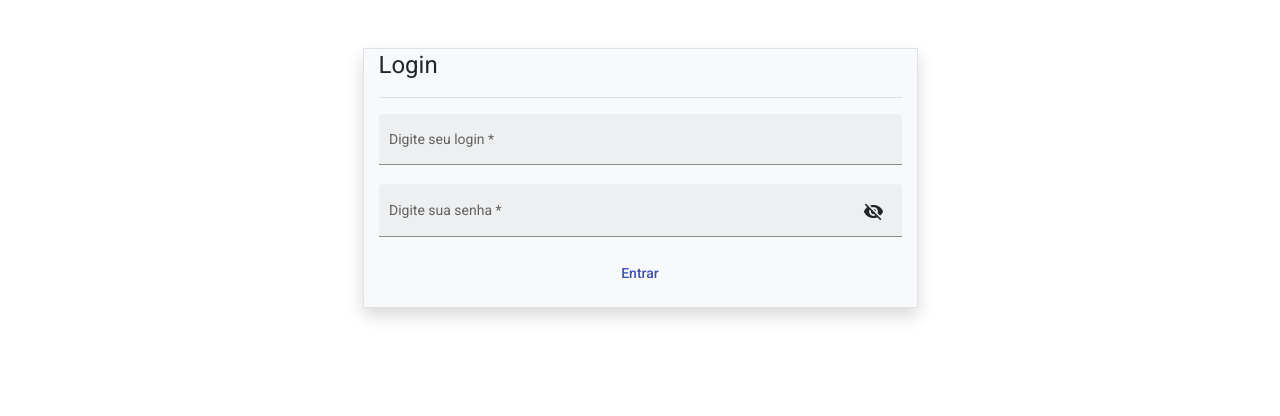
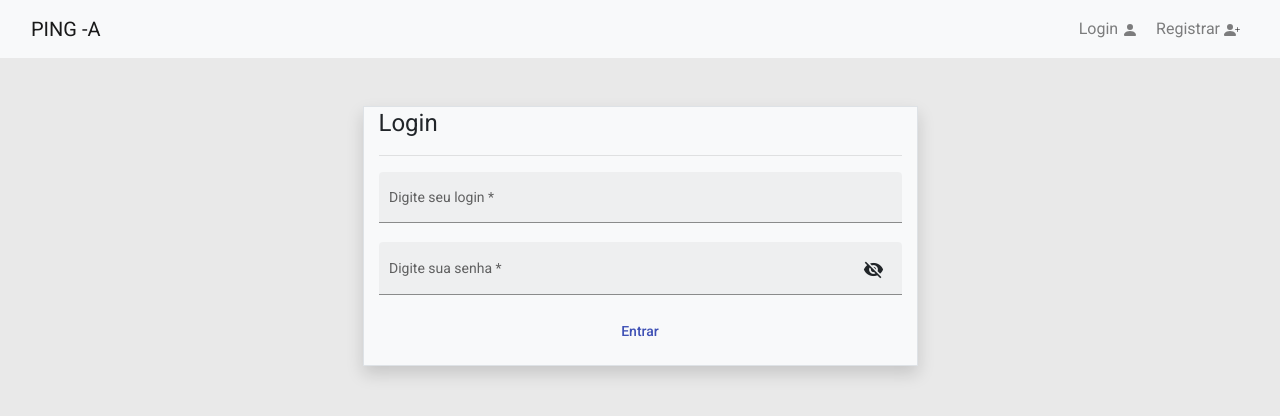
Before and after one commit to Trypion/projeto_ufsc, an Angular app in the folder frontend/: page /login in a window 1280 px wide. Shown: the top 416 px of the page. Built offline with nearby package versions, Linux system fonts and the light colour scheme.

Commit message:
melhoras no login

```diff
--- a/frontend/src/app/app.component.html
+++ b/frontend/src/app/app.component.html
@@ -1 +1,3 @@
+<app-nav-bar></app-nav-bar>
+
 <router-outlet></router-outlet>
--- a/frontend/src/app/components/nav-bar/nav-bar.component.html
+++ b/frontend/src/app/components/nav-bar/nav-bar.component.html
@@ -1 +1,29 @@
-<p>nav-bar works!</p>
+<nav class="navbar navbar-expand-lg navbar-light bg-light">
+  <div class="container-fluid">
+    <a class="navbar-brand" href="/home">PING -A</a>
+    <button class="navbar-toggler" type="button" data-bs-toggle="collapse" data-bs-target="#navbarSupportedContent" aria-controls="navbarSupportedContent" aria-expanded="false" aria-label="Toggle navigation">
+      <span class="navbar-toggler-icon"></span>
+    </button>
+
+    <ul class="navbar-nav">
+
+      <li *ngIf="!isLoggedIn()" class="nav-item"><a class="btn nav-link" [routerLink]="['/login']">Login <svg
+            class="bi bi-person-fill" width="1em" height="1em" viewBox="0 0 16 16" fill="currentColor"
+            xmlns="http://www.w3.org/2000/svg">
+            <path fill-rule="evenodd"
+              d="M3 14s-1 0-1-1 1-4 6-4 6 3 6 4-1 1-1 1H3zm5-6a3 3 0 1 0 0-6 3 3 0 0 0 0 6z" />
+          </svg></a></li>
+      <li *ngIf="!isLoggedIn()" class="nav-item"><a class="btn nav-link" [routerLink]="['/register']">Registrar <svg
+            class="bi bi-person-plus-fill" width="1em" height="1em" viewBox="0 0 16 16" fill="currentColor"
+            xmlns="http://www.w3.org/2000/svg">
+            <path fill-rule="evenodd"
+              d="M1 14s-1 0-1-1 1-4 6-4 6 3 6 4-1 1-1 1H1zm5-6a3 3 0 1 0 0-6 3 3 0 0 0 0 6zm7.5-3a.5.5 0 0 1 .5.5v2a.5.5 0 0 1-.5.5h-2a.5.5 0 0 1 0-1H13V5.5a.5.5 0 0 1 .5-.5z" />
+            <path fill-rule="evenodd" d="M13 7.5a.5.5 0 0 1 .5-.5h2a.5.5 0 0 1 0 1H14v1.5a.5.5 0 0 1-1 0v-2z" />
+          </svg></a></li>
+
+      <li *ngIf="isLoggedIn()" class="nav-item"><a class="btn nav-link font-weight-bold">{{name}}</a></li>
+      <li *ngIf="isLoggedIn()" class="nav-item"><a class="btn nav-link" (click)='logout()' >Logout</a></li>
+
+    </ul>
+  </div>
+</nav>
--- a/frontend/src/app/components/nav-bar/nav-bar.component.ts
+++ b/frontend/src/app/components/nav-bar/nav-bar.component.ts
@@ -1,15 +1,29 @@
 import { Component, OnInit } from '@angular/core';
+import { Router } from '@angular/router';
+import { AuthService } from 'src/app/services/auth.service';
 
 @Component({
   selector: 'app-nav-bar',
   templateUrl: './nav-bar.component.html',
-  styleUrls: ['./nav-bar.component.css']
+  styleUrls: ['./nav-bar.component.css'],
 })
 export class NavBarComponent implements OnInit {
+  name: string = 'Israel';
 
-  constructor() { }
+  constructor(private authService: AuthService, private router: Router) {}
 
-  ngOnInit(): void {
+  ngOnInit(): void {}
+
+  isLoggedIn(): boolean {
+    return Boolean(localStorage.getItem('token'))
   }
 
+  logout() {
+    this.authService.logout();
+    this.router.navigateByUrl('/home');
+  }
+
+  getProfileName() {
+    const login = localStorage.getItem('login');
+  }
 }
--- a/frontend/src/app/pages/login/login.component.ts
+++ b/frontend/src/app/pages/login/login.component.ts
@@ -24,12 +24,10 @@ export class LoginComponent implements OnInit {
   onSubmit(): void {
     if(this.loginForm.valid){
       const user: User = this.loginForm.value
-      console.log(user)
       this.authService.login(user).subscribe(()=>{
         this.router.navigateByUrl('/home')
       })
     }
   }
 
-  login() {}
 }
--- a/frontend/src/app/services/auth.service.ts
+++ b/frontend/src/app/services/auth.service.ts
@@ -18,8 +18,7 @@ export class AuthService {
   url = environment.apiUrl;
 
   httpOptions = {
-    headers: new HttpHeaders({ 'Content-Type': 'application/json' }),
-    withCredentials: true,
+    headers: new HttpHeaders({ 'Content-Type': 'application/json' })
   };
 
   //registra um usuario
@@ -32,7 +31,7 @@ export class AuthService {
   //login um usuario
   login(user: User): Observable<{ token: string }> {
     return this.httpClient
-      .post<{ token: string }>(`${this.url}/v1/login`, JSON.stringify(user))
+      .post<{ token: string }>(`${this.url}/v1/login`, JSON.stringify(user), this.httpOptions)
       .pipe(
         retry(2),
         tap((val) => {
--- a/frontend/src/index.html
+++ b/frontend/src/index.html
@@ -2,13 +2,16 @@
 <html lang="en">
 <head>
   <meta charset="utf-8">
-  <title>Frontend</title>
+  <title>PING -A</title>
   <base href="/">
   <meta name="viewport" content="width=device-width, initial-scale=1">
   <link rel="icon" type="image/x-icon" href="favicon.ico">
   <link rel="preconnect" href="https://fonts.gstatic.com">
   <link href="https://fonts.googleapis.com/css2?family=Roboto:wght@300;400;500&display=swap" rel="stylesheet">
   <link href="https://fonts.googleapis.com/icon?family=Material+Icons" rel="stylesheet">
+  <link rel="preconnect" href="https://fonts.googleapis.com">
+  <link rel="preconnect" href="https://fonts.gstatic.com" crossorigin>
+  <link href="https://fonts.googleapis.com/css2?family=Inconsolata&display=swap" rel="stylesheet">
 </head>
 <body class="mat-typography">
   <app-root></app-root>
--- a/frontend/src/styles.css
+++ b/frontend/src/styles.css
@@ -1,4 +1,11 @@
 /* You can add global styles to this file, and also import other style files */
 
-html, body { height: 100%; }
-body { margin: 0; font-family: Roboto, "Helvetica Neue", sans-serif; }
+html,
+body {
+  height: 100%;
+}
+body {
+  margin: 0;
+  font-family: Inconsolata, Roboto, "Helvetica Neue", sans-serif;
+  background-color: rgb(233, 233, 233);
+}
```
Also changed, not shown: 2 other files (tests, documents, lock files or other folders).
